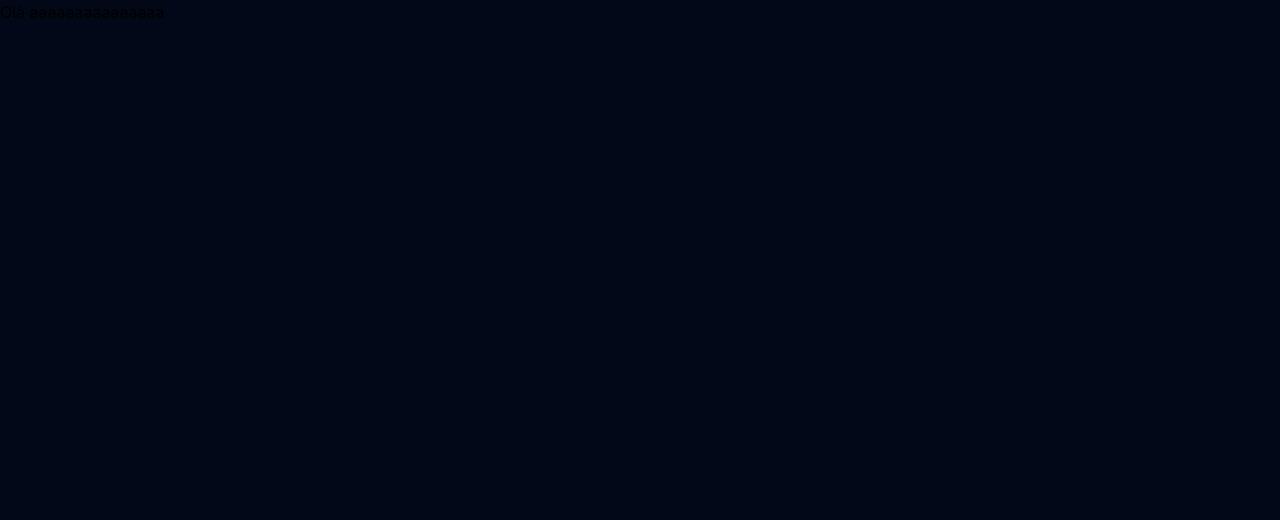
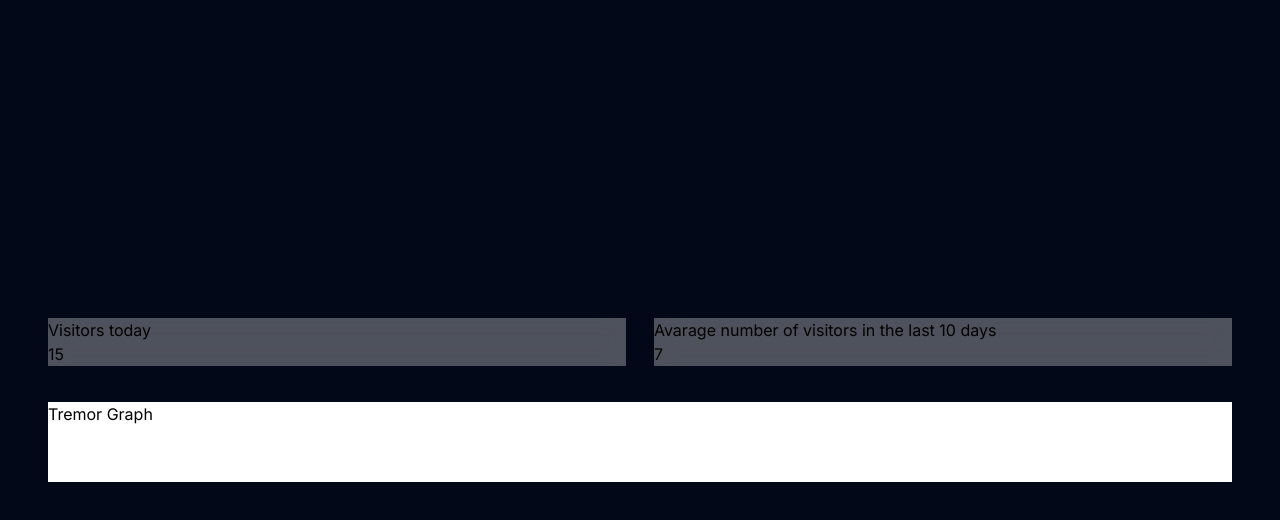
Before and after one commit to Robson-Ribeiro/next-analytics-template, a Next.js app: page /analytics in a window 1280 px wide. Shown: the top 520 px of the page. Built offline with nearby package versions, Linux system fonts and the light colour scheme.

Commit message:
Template for the analytics page

```diff
--- a/src/app/analytics/page.tsx
+++ b/src/app/analytics/page.tsx
@@ -1,5 +1,13 @@
+import AnalyticsDashboard from "@/components/AnalyticsDashboard"
+
 const Page = () => {
-    return <div>Olá aaaaaaaaaaaaaaa</div>
+    return (
+        <div className="min-h-screen w-full p-12 flex justify-center items-center">
+            <div className="relative w-full h-fit max-w-6x1 mx-auto text-white">
+                <AnalyticsDashboard />
+            </div>
+        </div>
+    )
 }
 
 export default Page
--- /dev/null
+++ b/src/components/AnalyticsDashboard.tsx
@@ -0,0 +1,20 @@
+const AnalyticsDashboard = () => {
+    return (
+        <div className="flex flex-col h-full justify-around gap-9 text-black">
+            <div className="w-full h-full flex flex-row justify-around gap-7">
+                <div className="h-full w-full backdrop-blur-md bg-white/30">
+                    <p>Visitors today</p>
+                    <p>15</p>
+                </div>
+                <div className="h-full w-full backdrop-blur-md bg-white/30">
+                    <p>Avarage number of visitors in the last 10 days</p>
+                    <p>7</p>
+                </div>
+            </div>
+            <div>
+                <div className="bg-white w-full h-20">Tremor Graph</div>
+            </div>
+        </div>
+    )
+}
+export default AnalyticsDashboard
```
